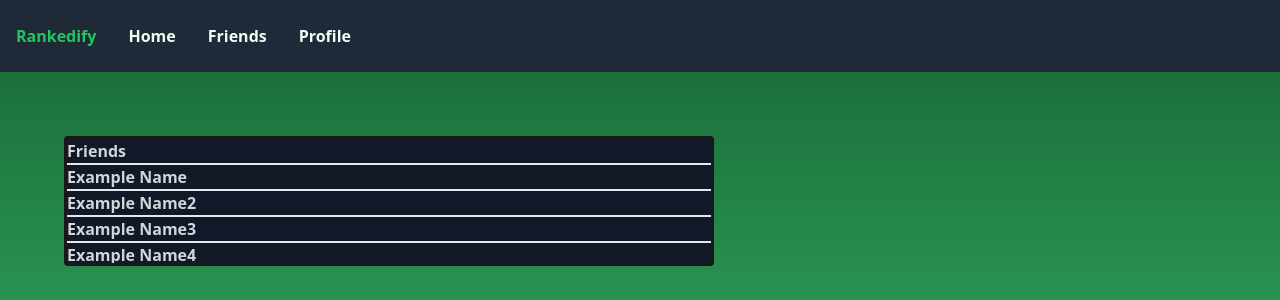
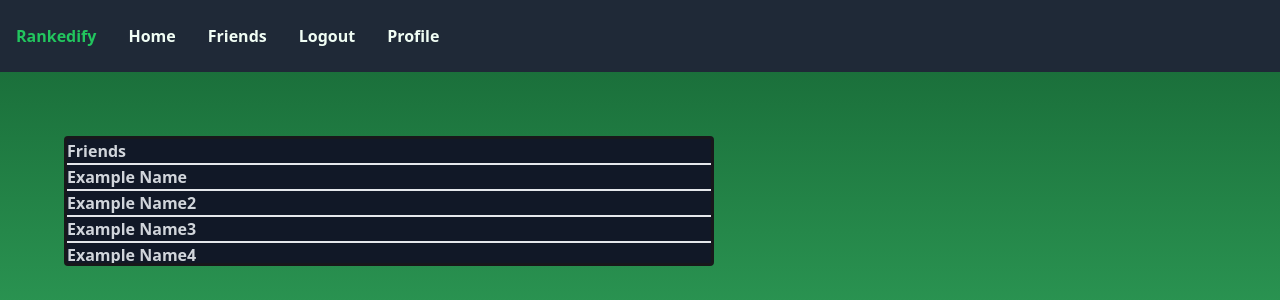
Before and after one commit to DC0400/WAD2_12B_Group_Project, a Django app: page /rankedify/friends/ in a window 1280 px wide. Shown: the top 300 px of the page. Run offline with Django 3.2, Linux system fonts and the light colour scheme; the visitor is signed in with stand-in values (Sample User, id 1); data comes from the database, SQL or seed files in the repository; data that the repository does not hold is empty; some libraries are stand-ins or nearby versions.

Commit message:
Added logout functionality

```diff
--- a/rankedifyapp/urls.py
+++ b/rankedifyapp/urls.py
@@ -10,6 +10,7 @@ urlpatterns = [
     path('home/', views.home, name='home'),
     path('signup/', views.signup, name='signup'),
     path('login/', views.user_login, name='login'),
+    path('logout/', views.user_logout, name='logout'),
     path('profile/', views.profile, name='profile'),
     path('friends/', views.friends, name='friends'),
     path('error-page/', views.error_page, name="error-page"),
--- a/rankedifyapp/views.py
+++ b/rankedifyapp/views.py
@@ -17,6 +17,7 @@ import rankedifyapp
 from .forms import ProfileForm, UserProfileForm
 from .models import Profile, ListeningMinutesPerTime, Friends
 from django.shortcuts import redirect
+from django.urls import reverse
 
 import time
 import requests
@@ -254,9 +255,10 @@ def user_login(request):
     else:
         return render(request, 'rankedify/login.html')
 
+@login_required
 def user_logout(request):
     logout(request)
-    return redirect('rankedify:home')
+    return redirect(reverse("rankedifyapp:home"))
 
 def home(request):
     context_dict = {}
@@ -318,6 +320,8 @@ def get_user_profile(request):
     username = request.user.username
     return username
 
+
+
 def get_user_id(request):
     id = request.user.id
     return id
--- a/templates/rankedify/template-page.html
+++ b/templates/rankedify/template-page.html
@@ -26,7 +26,9 @@
             {% endif %}
 
             {% if not user.is_authenticated %}
-                <a href="/rankedify/login"><div class="nav-item">Log in</div></a>
+                <a href="/rankedify/login"><div class="nav-item">Login</div></a>
+            {% else %}
+                <a href="/rankedify/logout"><div class="nav-item">Logout</div></a>
             {% endif %}
             {% if user.is_authenticated %}
                 <a href="/rankedify/profile"><div class="nav-item">Profile</div></a>
```
